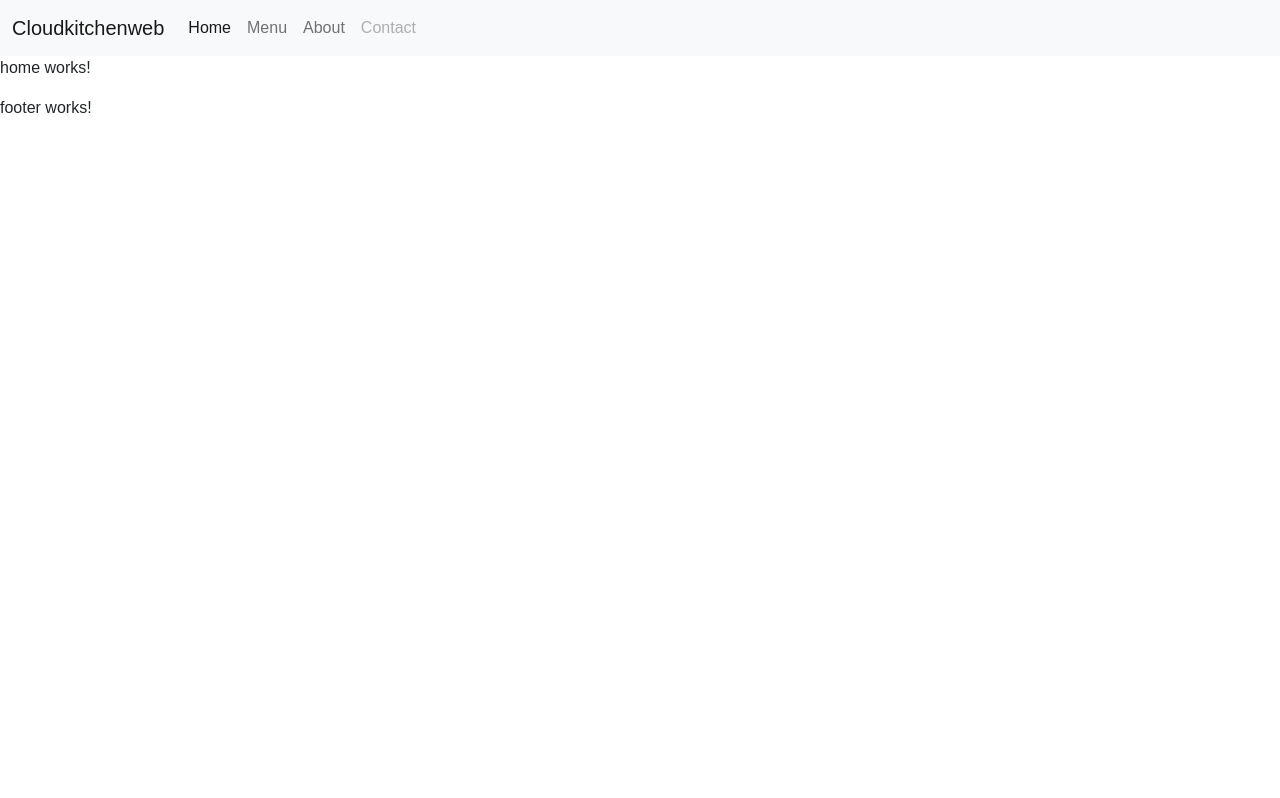
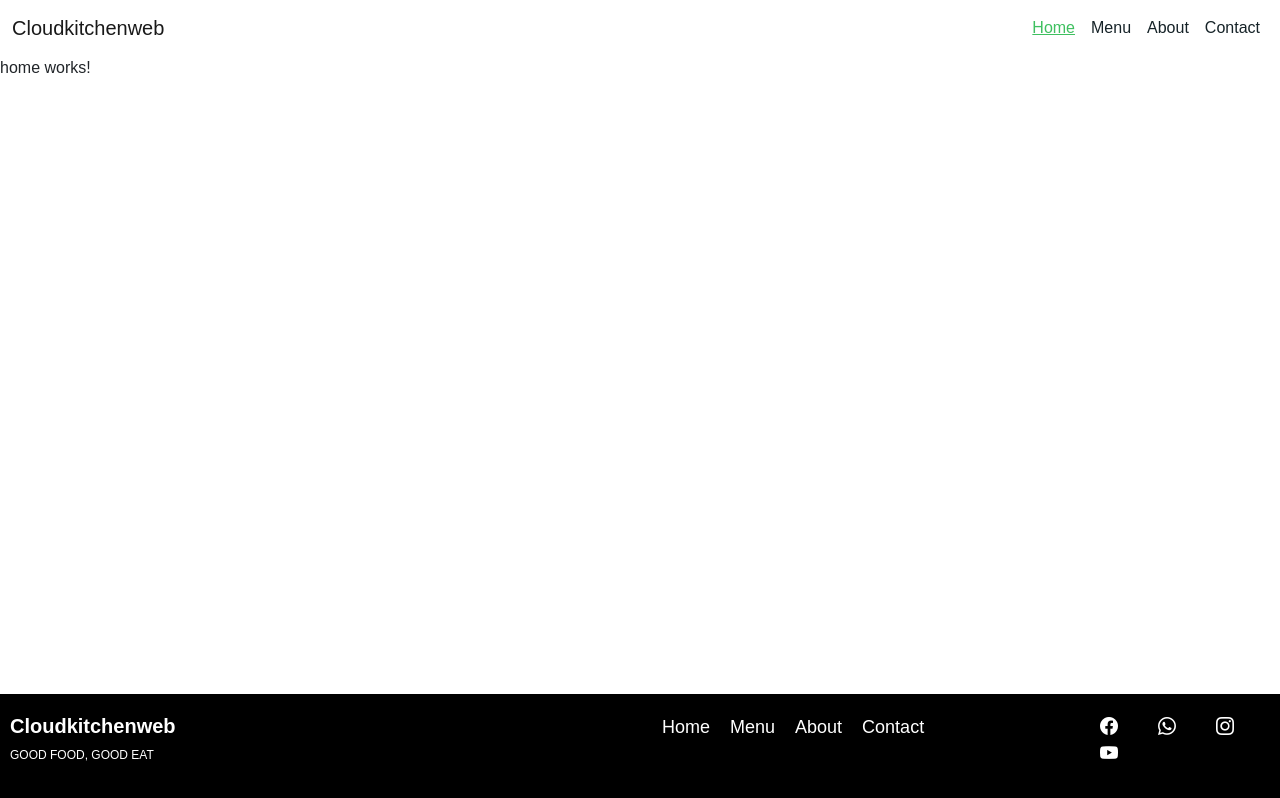
Before and after one commit to rotichknovestus/CloudKitchenweb, an Angular app: page / in a window 1280 px wide. Built offline with nearby package versions, Linux system fonts and the light colour scheme.

Commit message:
changed files

```diff
--- a/src/app/sharepage/footer/footer.component.css
+++ b/src/app/sharepage/footer/footer.component.css
@@ -0,0 +1,32 @@
+.footer{
+    overflow: hidden;
+    background-color: #000;
+    padding: 20px 10px;
+    position: sticky;
+    top: 100%;
+
+
+}
+h1{
+    font-size: 20px;
+    font-weight: bold;
+    color: #fff;
+
+}
+p
+{
+    color: #fff;
+    font-size: 12px;
+}
+a{
+    color: #fff;
+    text-decoration: none;
+    padding: 0px 10px;
+    font-size: 18px;
+}
+a:hover{
+    color: var(--primary-color);
+}
+i{
+    padding: 0px 10px;
+}
--- a/src/app/sharepage/footer/footer.component.html
+++ b/src/app/sharepage/footer/footer.component.html
@@ -1 +1,23 @@
-<p>footer works!</p>
+<div class="container-fluid footer">
+    <div class="row">
+        <!-- Name -->
+        <div class="col-lg-6">
+            <h1>Cloudkitchenweb</h1>
+            <P>GOOD FOOD, GOOD EAT</P>
+        </div>
+        <!-- Navbar -->
+        <div class="col-lg-4">
+            <a routerLink="">Home</a>
+            <a routerLink="menu">Menu</a>
+            <a routerLink="about">About</a>
+            <a routerLink="contact">Contact</a>
+        </div>
+        <!-- SocialMedia -->
+        <div class="col-lg-2">
+            <a href="#" target="_blank"><i class="bi bi-facebook"></i></a>
+            <a href="#" target="_blank"><i class="bi bi-whatsapp"></i></a>
+            <a href="#" target="_blank"><i class="bi bi-instagram"></i></a>
+            <a href="#" target="_blank"><i class="bi bi-youtube"></i></a>
+        </div>
+    </div>
+</div>
--- a/src/app/sharepage/navbar/navbar.component.css
+++ b/src/app/sharepage/navbar/navbar.component.css
@@ -0,0 +1,7 @@
+.navbar-light .navbar-nav .nav-link{
+    color: var(--secondary-color);
+}
+.navbar-light .navbar-nav .nav-link.active-link{
+    color: var(--primary-color);
+    text-decoration: underline;
+}
--- a/src/app/sharepage/navbar/navbar.component.html
+++ b/src/app/sharepage/navbar/navbar.component.html
@@ -1,22 +1,22 @@
-<nav class="navbar navbar-expand-lg navbar-light bg-light">
+<nav class="navbar navbar-expand-lg navbar-light">
     <div class="container-fluid">
       <a class="navbar-brand" routerLink="">Cloudkitchenweb</a>
       <button class="navbar-toggler" type="button" data-bs-toggle="collapse" data-bs-target="#navbarNav" aria-controls="navbarNav" aria-expanded="false" aria-label="Toggle navigation">
         <span class="navbar-toggler-icon"></span>
       </button>
       <div class="collapse navbar-collapse" id="navbarNav">
-        <ul class="navbar-nav">
+        <ul class="navbar-nav ms-auto">
           <li class="nav-item">
-            <a class="nav-link active" routerLink="">Home</a>
+            <a class="nav-link active" routerLink="" routerLinkActive="active-link" [routerLinkActiveOptions]="{exact:true}">Home</a>
           </li>
           <li class="nav-item">
-            <a class="nav-link" routerLink="menu">Menu</a>
+            <a class="nav-link" routerLink="menu" routerLinkActive="active-link">Menu</a>
           </li>
           <li class="nav-item">
-            <a class="nav-link" routerLink="about">About</a>
+            <a class="nav-link" routerLink="about" routerLinkActive="active-link">About</a>
           </li>
           <li class="nav-item">
-            <a class="nav-link disabled" routerLink="contact">Contact</a>
+            <a class="nav-link" routerLink="contact" routerLinkActive="active-link">Contact</a>
           </li>
         </ul>
       </div>
--- a/src/index.html
+++ b/src/index.html
@@ -8,6 +8,8 @@
   <link rel="icon" type="image/x-icon" href="favicon.ico">
   <!-- CSS only -->
 <link href="https://cdn.jsdelivr.net/npm/bootstrap@5.1.3/dist/css/bootstrap.min.css" rel="stylesheet" integrity="sha384-1BmE4kWBq78iYhFldvKuhfTAU6auU8tT94WrHftjDbrCEXSU1oBoqyl2QvZ6jIW3" crossorigin="anonymous">
+<!-- icons -->
+<link rel="stylesheet" href="https://cdn.jsdelivr.net/npm/bootstrap-icons@1.7.2/font/bootstrap-icons.css">
 </head>
 <body>
 
--- a/src/styles.css
+++ b/src/styles.css
@@ -3,6 +3,11 @@
     padding: 0;
     margin: 0;
 }
+:root{
+    --primary-color:#3FC060;
+    --secondary-color:#162328;
+}
 body{
+    height: 100vh;
     font-family: Arial, Helvetica, sans-serif;
 }
```
